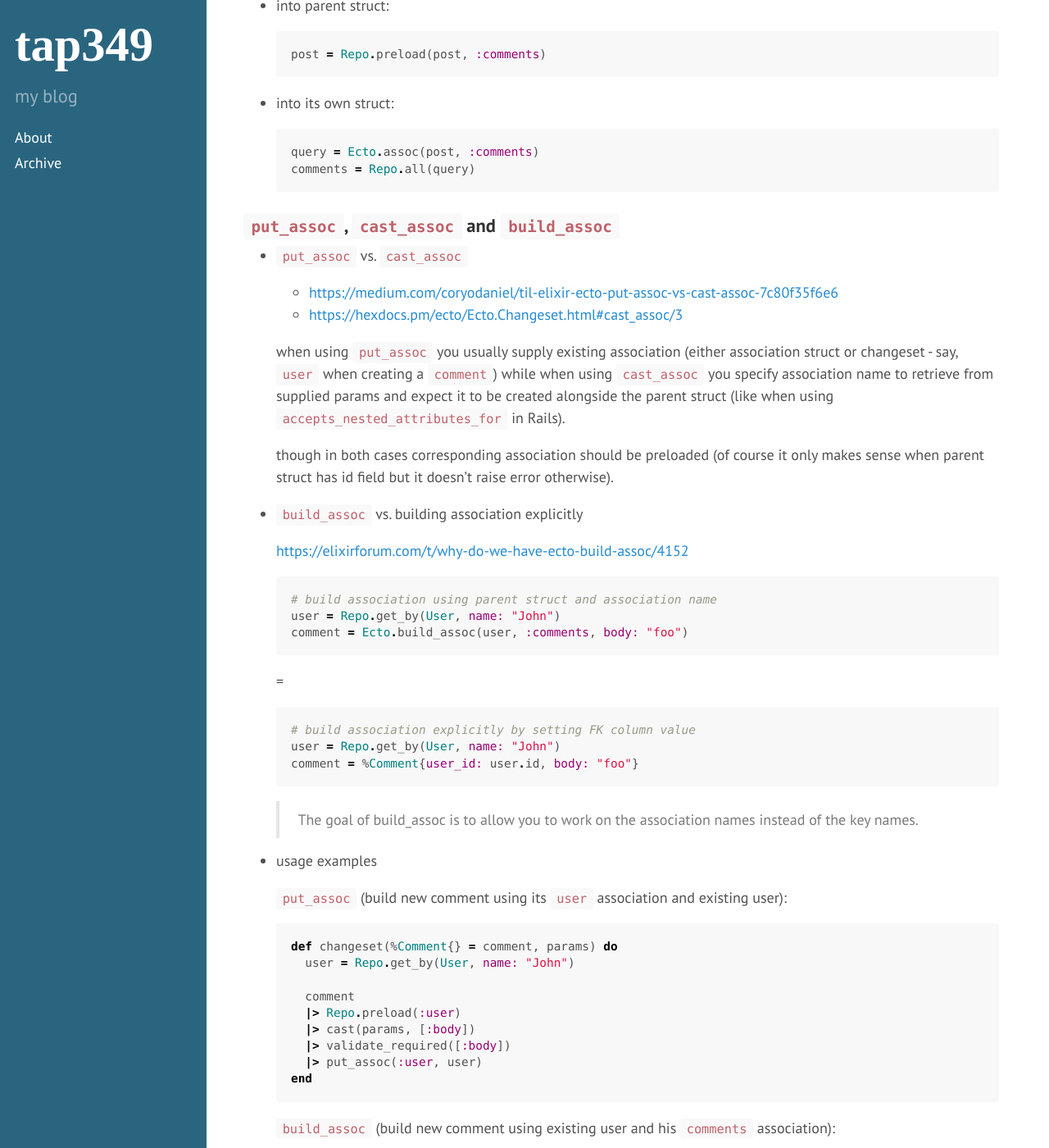
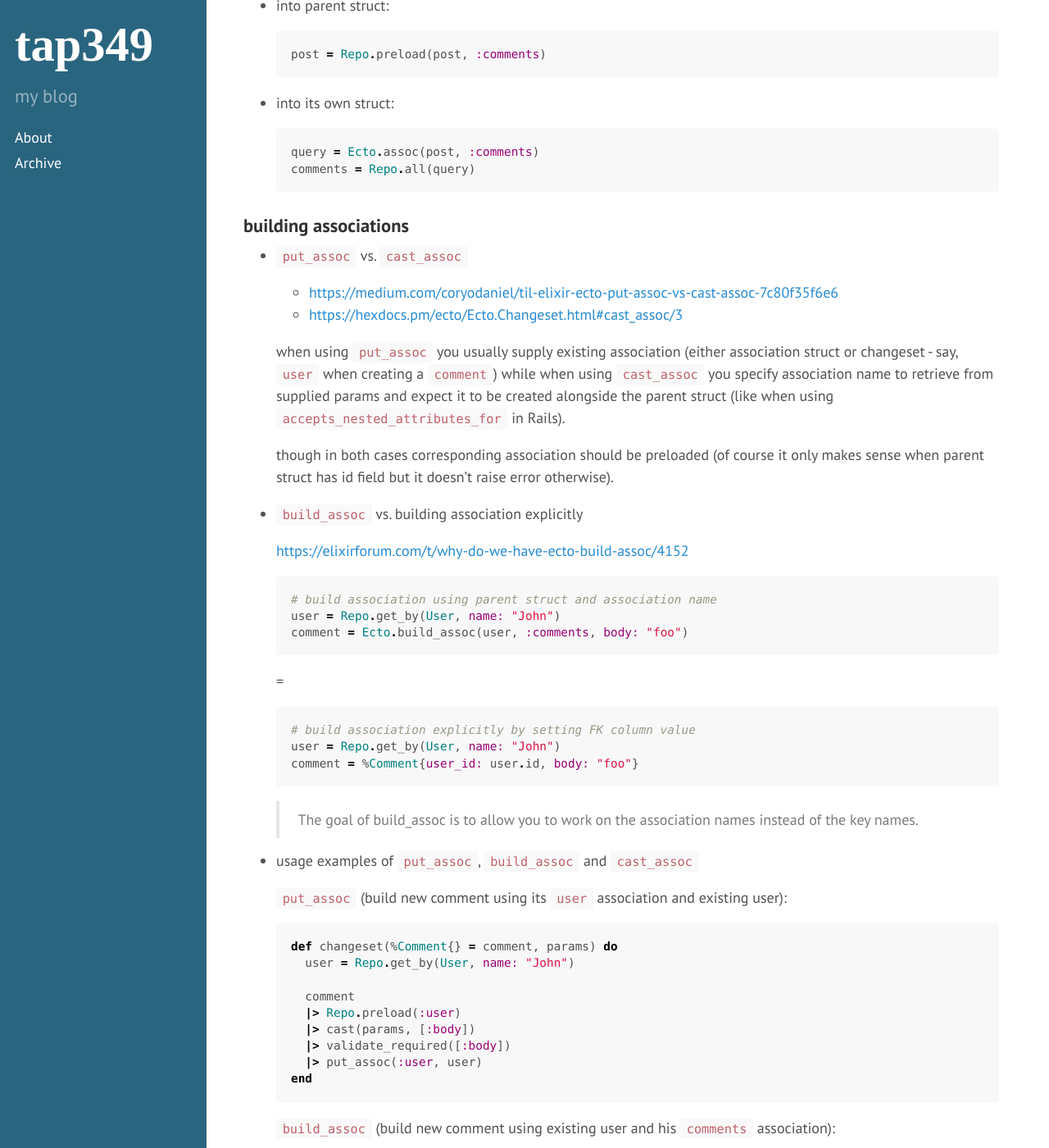
Before and after one commit to tap349/tap349.github.io, a Jekyll site: the page built from _posts/2017-07-27-phoenix-ecto.md, in a window 1280 px wide and 1400 px high, scrolled down 2622 px. Shown: the whole window at 82% size. Built offline with Jekyll 4.4.1, drawn with Linux system fonts in a browser that asks for light colours; some of the changed text lies outside the part shown.

Commit message:
update 2017-07-29_01:06:39

````diff
--- a/_posts/2017-07-27-phoenix-ecto.md
+++ b/_posts/2017-07-27-phoenix-ecto.md
@@ -79,7 +79,7 @@ schema "cards" do
 end
 ```
 
-### preloading
+### preloading associations
 
 <https://hexdocs.pm/ecto/Ecto.html#module-other-topics>
 
@@ -114,7 +114,7 @@ associations can be loaded in:
   comments = Repo.all(query)
   ```
 
-### `put_assoc`, `cast_assoc` and `build_assoc`
+### building associations
 
 - `put_assoc` vs. `cast_assoc`
 
@@ -152,7 +152,7 @@ associations can be loaded in:
   > The goal of build_assoc is to allow you to work on
   > the association names instead of the key names.
 
-- usage examples
+- usage examples of `put_assoc`, `build_assoc` and `cast_assoc`
 
   `put_assoc` (build new comment using its `user` association and existing user):
 
````
